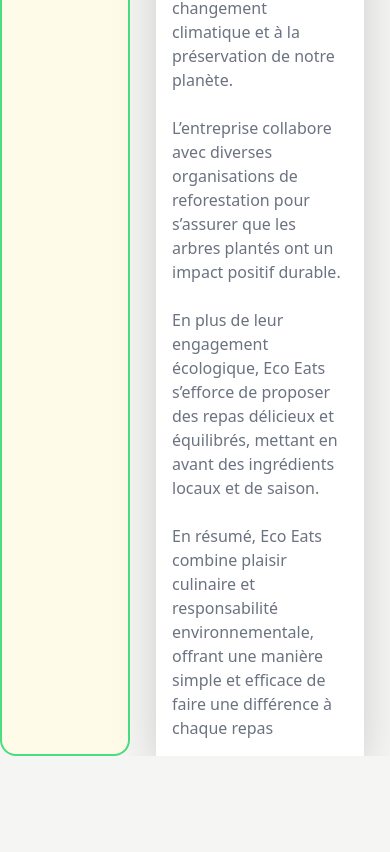
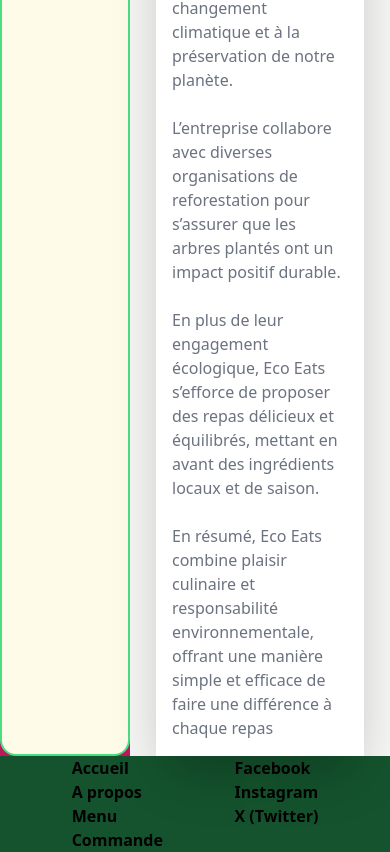
Before and after one commit to Lemon-Cake96/EVA-Eco-Eats, a website: page Contact/commande.html in a window 390 px wide. Shown: the part 572-1424 px from the top of the page. Before the commit the page ends 1328 px from the top, so only its background shows below. Drawn offline with Linux system fonts and the light colour scheme.

Commit message:
responsive screen

```diff
--- a/Contact/commande.html
+++ b/Contact/commande.html
@@ -6,8 +6,8 @@
     <title>Panier</title>
     <link href="../output.css" rel="stylesheet">
 </head>
-<body class="bg-stone-100">
-    <div class="grid grid-cols-3">
+<body class="bg-pink-700 min-h-screen">
+    <div class="grid grid-cols-3 min-h-screen">
         <nav class="flex flex-col border-2 border-green-400 bg-yellow-50 text-green-900 pl-4
         rounded-2xl">
             <div class="bg-green-900 h-16 w-16">
@@ -73,5 +73,22 @@
             </section>
         </main>
     </div>
+    <footer class="flex bg-green-900 justify-evenly font-semibold">
+        <div>
+            <ul>
+                <li class="hover:text-white"><a href="../index.html">Accueil</a></li>
+                <li class="hover:text-white"><a href="../Comment/about.html">A propos</a></li>
+                <li class="hover:text-white"><a href="../Menu/menus.html">Menu</a></li>
+                <li class="hover:text-white"><a href="../Contact/commande.html">Commande</a></li>
+            </ul>
+        </div>
+        <div>
+            <ul>
+                <li class="hover:text-white"><a href="">Facebook</a></li>
+                <li class="hover:text-white"><a href="">Instagram</a></li>
+                <li class="hover:text-white"><a href="">X (Twitter)</a></li>
+            </ul>
+        </div>
+    </footer>
 </body>
 </html>
```
Also changed, not shown: output.css.
